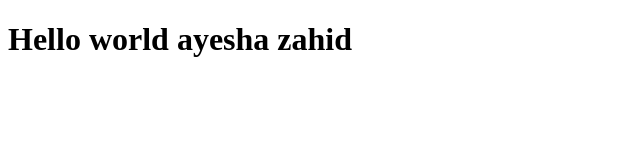
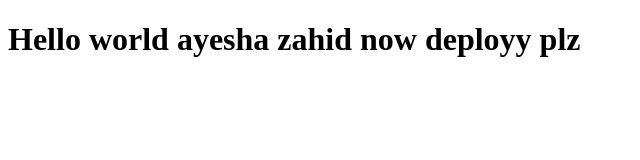
Before and after one commit to AishaZahid21/BootCamp2020, a plain HTML site: page index.html in a window 1280 px wide. Shown: the whole page, without its empty margins (0-640 px from the left). Drawn offline with Linux system fonts and the light colour scheme.

Commit message:
deploy automate

```diff
--- a/index.html
+++ b/index.html
@@ -6,6 +6,6 @@
     <title>Document</title>
 </head>
 <body>
-    <h1>Hello world ayesha zahid</h1>
+    <h1>Hello world ayesha zahid now deployy plz</h1>
 </body>
 </html>
```
